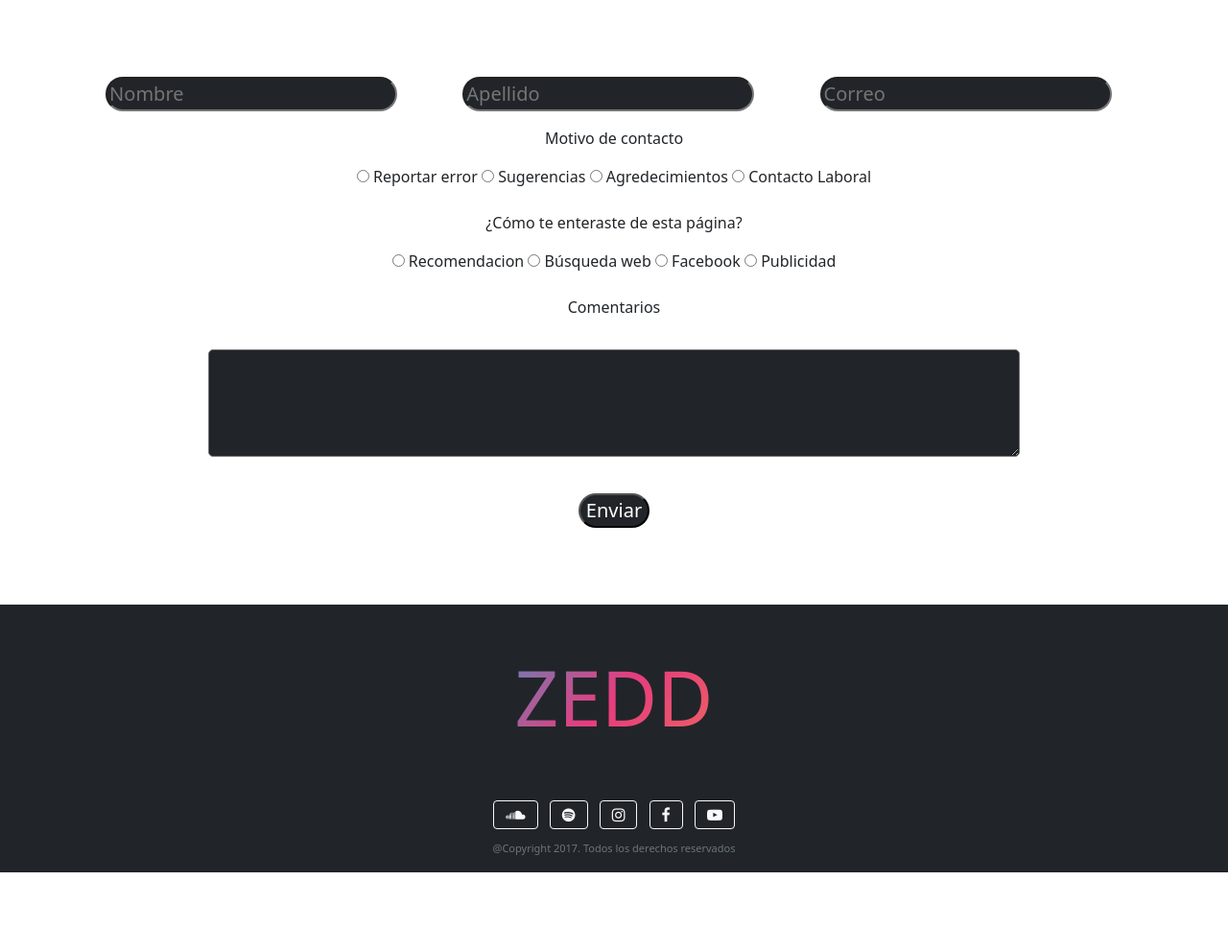
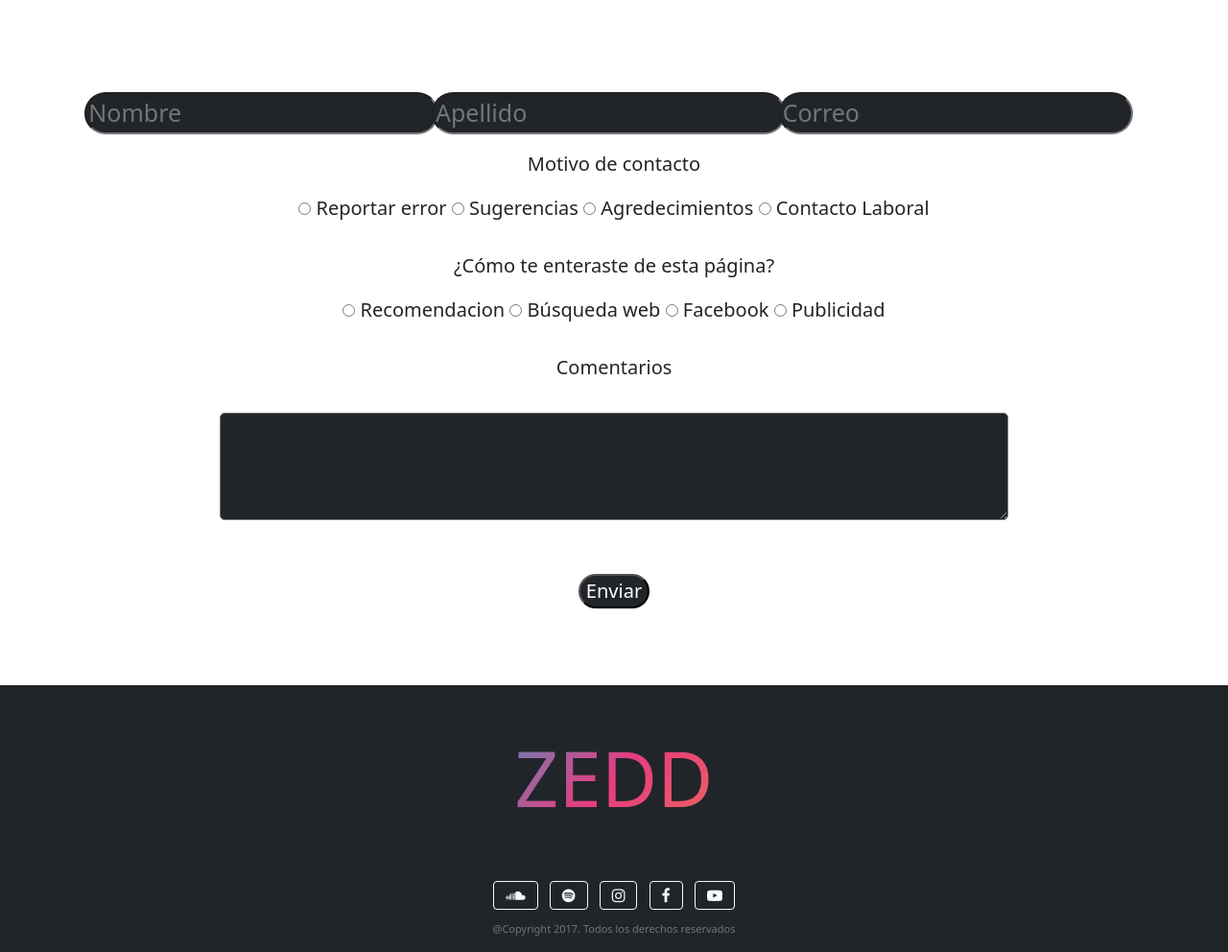
Before and after one commit to LuisQuintana23/proyecto-diseno, a PHP site: page /contacto.html in a window 1280 px wide. Shown: the part 131-1123 px from the top of the page at 96% size. Before the commit the page ends 1040 px from the top, so only its background shows below. Run offline with PHP 8.4, Linux system fonts and the light colour scheme.

Commit message:
Add files via upload

```diff
--- a/css/input.css
+++ b/css/input.css
@@ -57,5 +57,11 @@
 }
 
 .opcion{
+    font-size: 125%;
+    padding: 1rem;
+}
 
+#radio{
+    border:#212529;
+    background-color: #212529;
 }
```
